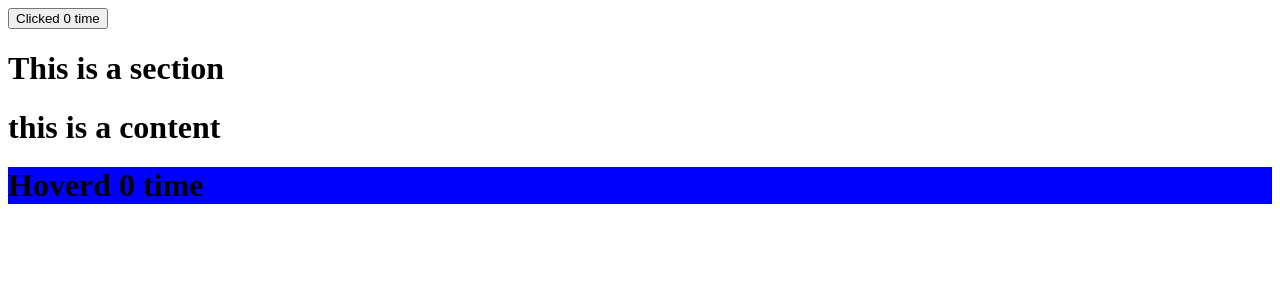
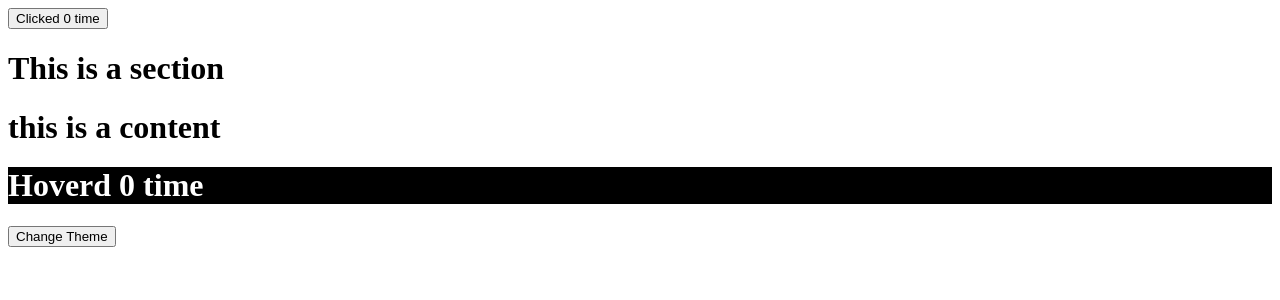
Before and after one commit to shakil10sk/React-App, a React (Create React App) app: page / in a window 1280 px wide. Shown: the top 300 px of the page. Built offline with nearby package versions, Linux system fonts and the light colour scheme.

Commit message:
context api for class component

```diff
--- a/src/App.js
+++ b/src/App.js
@@ -6,7 +6,20 @@ import Section from './components/Section';
 export default class App extends React.Component{
 
   state = {
-    theme: 'blue'
+    theme: 'dark'
+  }
+  switchTheme = () => {
+    this.setState(({theme})=>{
+
+      if(theme == 'dark') {
+        return {
+          theme :'light'
+        }
+      }
+      return {
+        theme : 'dark'
+      }
+    })
   }
   render(){
     const {theme} = this.state;
@@ -18,7 +31,7 @@ export default class App extends React.Component{
             <ClickCounter count={count} increamentCount={increamentCount}/>
             )}
         </Counter>
-        <ThemeContext.Provider value={{ theme:theme }}>
+        <ThemeContext.Provider value={{ theme:theme,switchTheme:this.switchTheme }}>
           <Section />
         </ThemeContext.Provider>
 
--- a/src/components/Content.js
+++ b/src/components/Content.js
@@ -1,22 +1,28 @@
+import React from 'react';
 import ThemeContext from '../context/ThemeContext';
 import Counter from "./Counter";
 import HoverCounter from "./higerOrder/HoverCounter";
-export default function Content(){
+export default class Content extends React.Component{
+    render(){
+        const {theme,switchTheme} = this.context;
         return (
             <div>
                 <h1>this is a content</h1>
                 <Counter>
-            {(count,increamentCount) => {
-                return <ThemeContext.Consumer>{({theme}) => <HoverCounter count={count} increamentCount={increamentCount} theme={theme}/>}</ThemeContext.Consumer>
+                {(count,increamentCount) => (
+                    <HoverCounter
+                    count={count}
+                    increamentCount={increamentCount}
+                    theme={theme}
+                    switchTheme={switchTheme}
+                    />
+                )
                 }
 
-
-
-            // (
-            //     <HoverCounter count={count} increamentCount={increamentCount} theme={theme}/>
-            // )
-            }
                 </Counter>
             </div>
         )
     }
+}
+
+Content.contextType = ThemeContext;
--- a/src/components/higerOrder/HoverCounter.js
+++ b/src/components/higerOrder/HoverCounter.js
@@ -1,11 +1,12 @@
 import React from "react";
-export default function HoverCounter({count,increamentCount,theme}){
+export default function HoverCounter({count,increamentCount,theme,switchTheme}){
 
-    const style = theme === 'dark' ? {backgroundColor:'#000000',color:'#ffffff'} : {backgroundColor:theme};
+    const style = theme === 'dark' ? {backgroundColor:'#000000',color:'#ffffff'} : null;
         return (
             <div>
                <h1 onMouseOver={increamentCount}  style={style}>Hoverd {count} time</h1>
-                </div>
+               <button type="button" onClick={switchTheme}> Change Theme</button>
+            </div>
         );
 
 
--- a/src/context/ThemeContext.js
+++ b/src/context/ThemeContext.js
@@ -1,8 +1,6 @@
 // import CreateContext from "../lib/Context";
 import React from "react";
 
-const ThemeContext = React.createContext({
-    theme:'light'
-})
+const ThemeContext = React.createContext()
 
 export default ThemeContext;
```
Lines whose indentation alone changed are shown as unchanged.
